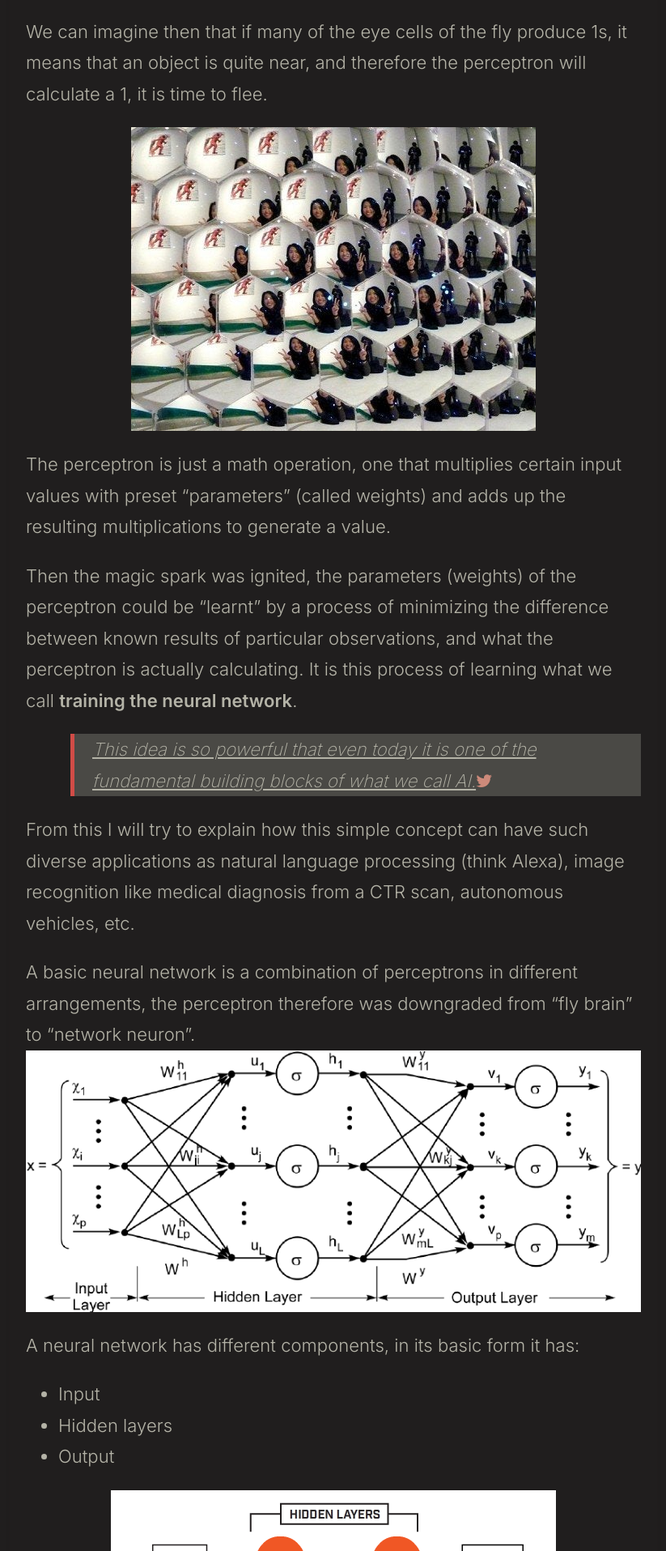
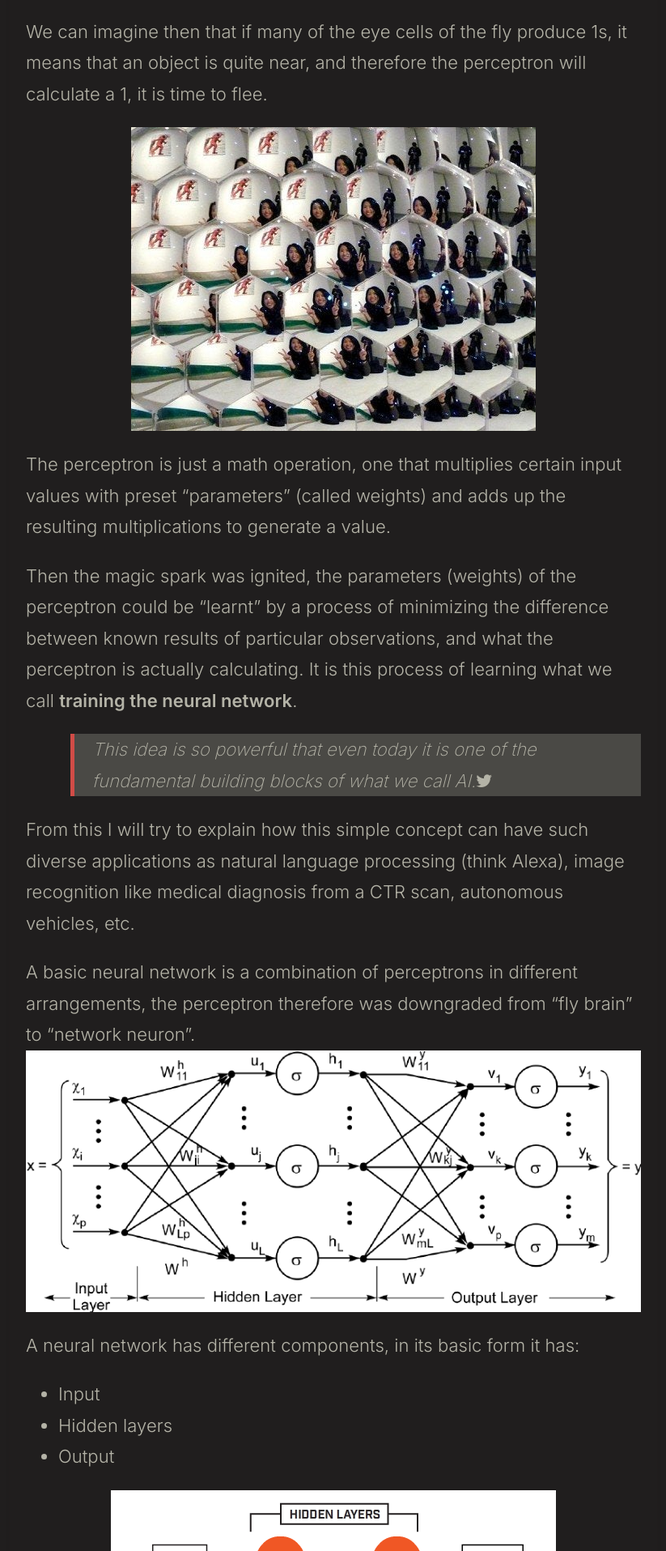
Before and after one commit to the-mvm/the-mvm.github.io, a Jekyll site: the page built from _posts/2021-04-02-back-to-basics.md, in a window 1280 px wide. Shown: the part 4031-5946 px from the top of the page at 81% size, without its empty margins (228-1051 px from the left). Built offline with Jekyll 4.4.1, drawn with Linux system fonts in a browser that asks for light colours; comment, search, counter and statistics services are not loaded.

Commit message:
changed hierarchy of tweet to click elements

```diff
--- a/_includes/javascripts.html
+++ b/_includes/javascripts.html
@@ -163,11 +163,11 @@
           tweetA.appendChild(document.createTextNode(tweetTags[i].textContent))
           tweetA.className = 'twitter';
           tweetA.target = "_blank";
+          tweetI = document.createElement("i");
+          tweetI.className = 'fa fa-twitter';
+          tweetA.appendChild(tweetI);
           tweetTags[i].textContent = "";
           tweetTags[i].appendChild(tweetA);
-          tweetI = document.createElement("i");
-          tweetI.className = 'fa fa-twitter';
-          tweetTags[i].appendChild(tweetI);
         }
       }
 
--- a/assets/css/main.css
+++ b/assets/css/main.css
@@ -1412,6 +1412,9 @@ tweet {
 tweet:hover {
   background: var(--grey4);
 }
+tweet a {
+  text-decoration: none;
+}
 
 /* = = = = = = = = = = Post Page  = = = = = = = = = = */
 .page-image {
```
